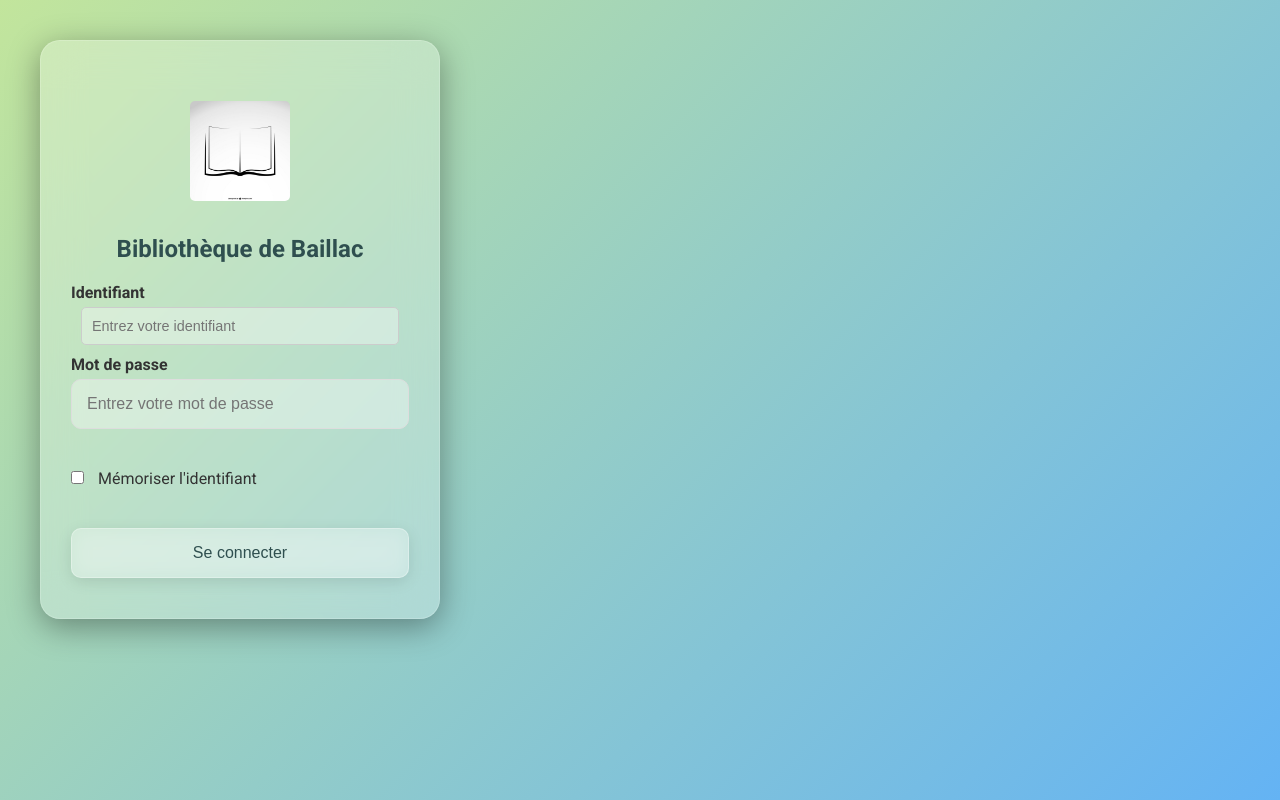
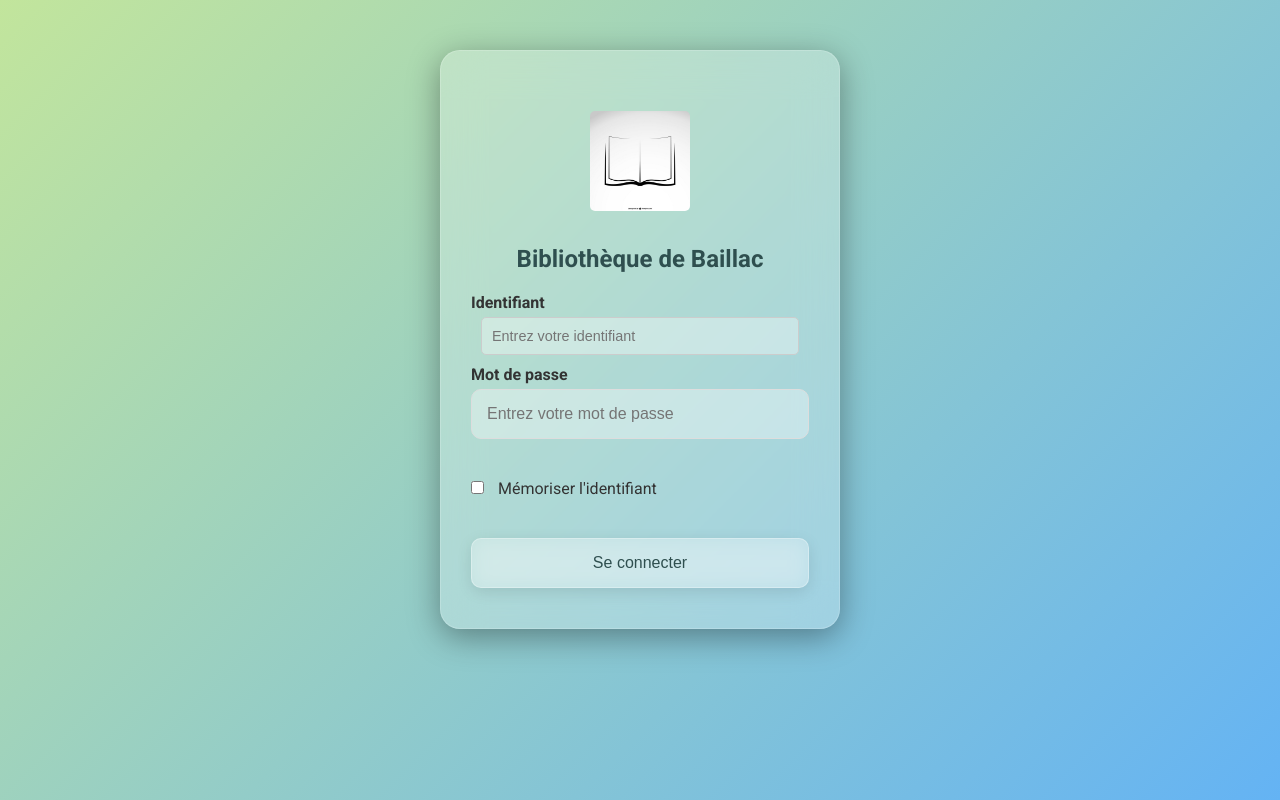
Before and after one commit to Mel-Beth/bibliotheque_baillac, a PHP site: page /connexion in a window 1280 px wide. Run offline with PHP 8.4, Linux system fonts and the light colour scheme; some libraries are stand-ins or nearby versions.

Commit message:
`Update login.css: modify margin properties and add auto margins`

```diff
--- a/assets/css/login.css
+++ b/assets/css/login.css
@@ -5,7 +5,9 @@
     text-align: center;
     max-width: 400px;
     width: 100%;
-    margin: 40px;
+    margin-right: auto;
+    margin-left: auto;
+    margin-top: 50px;
     box-shadow: 0 8px 32px rgba(0, 0, 0, 0.37);
     backdrop-filter: blur(20px);
     -webkit-backdrop-filter: blur(20px);
```
